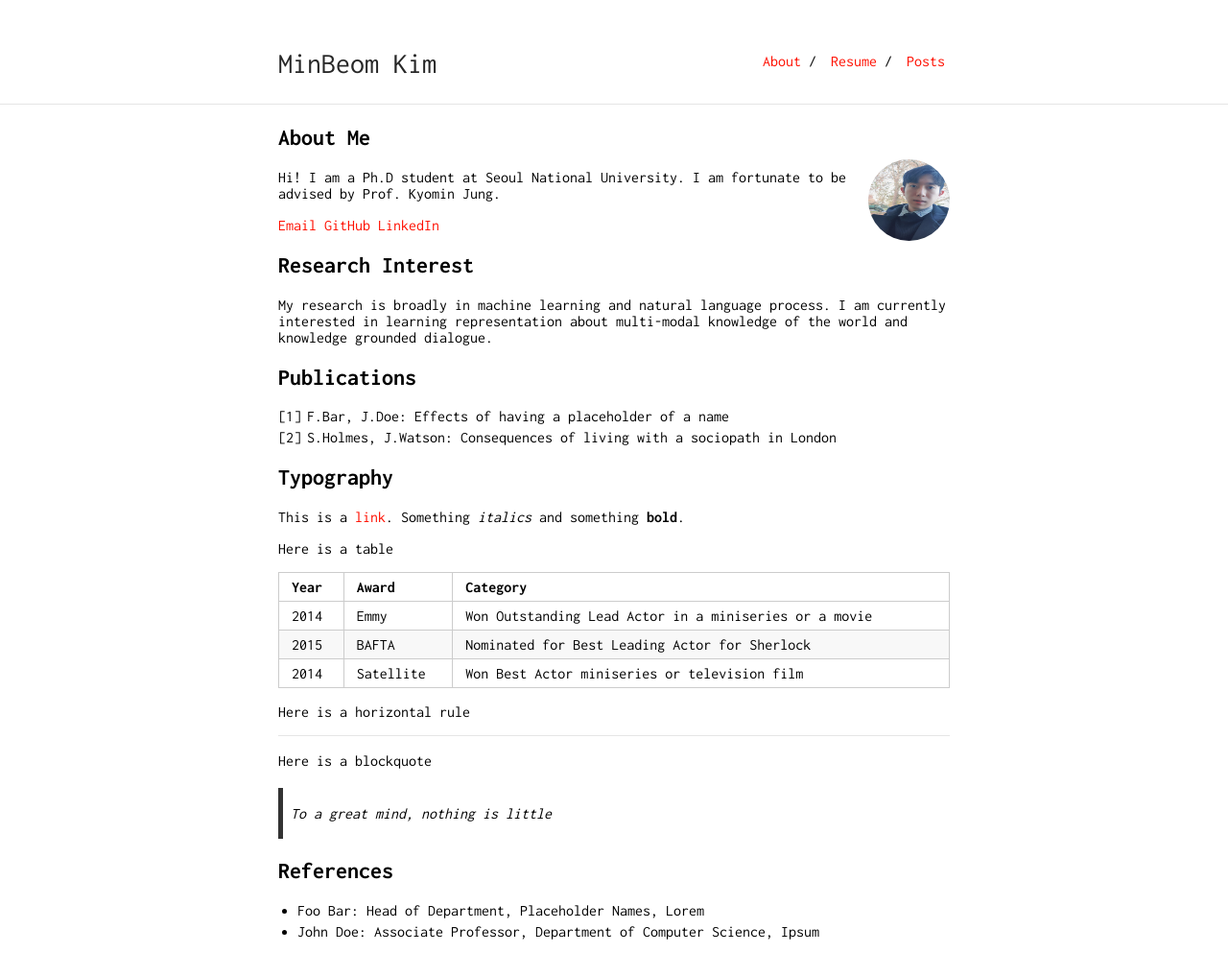
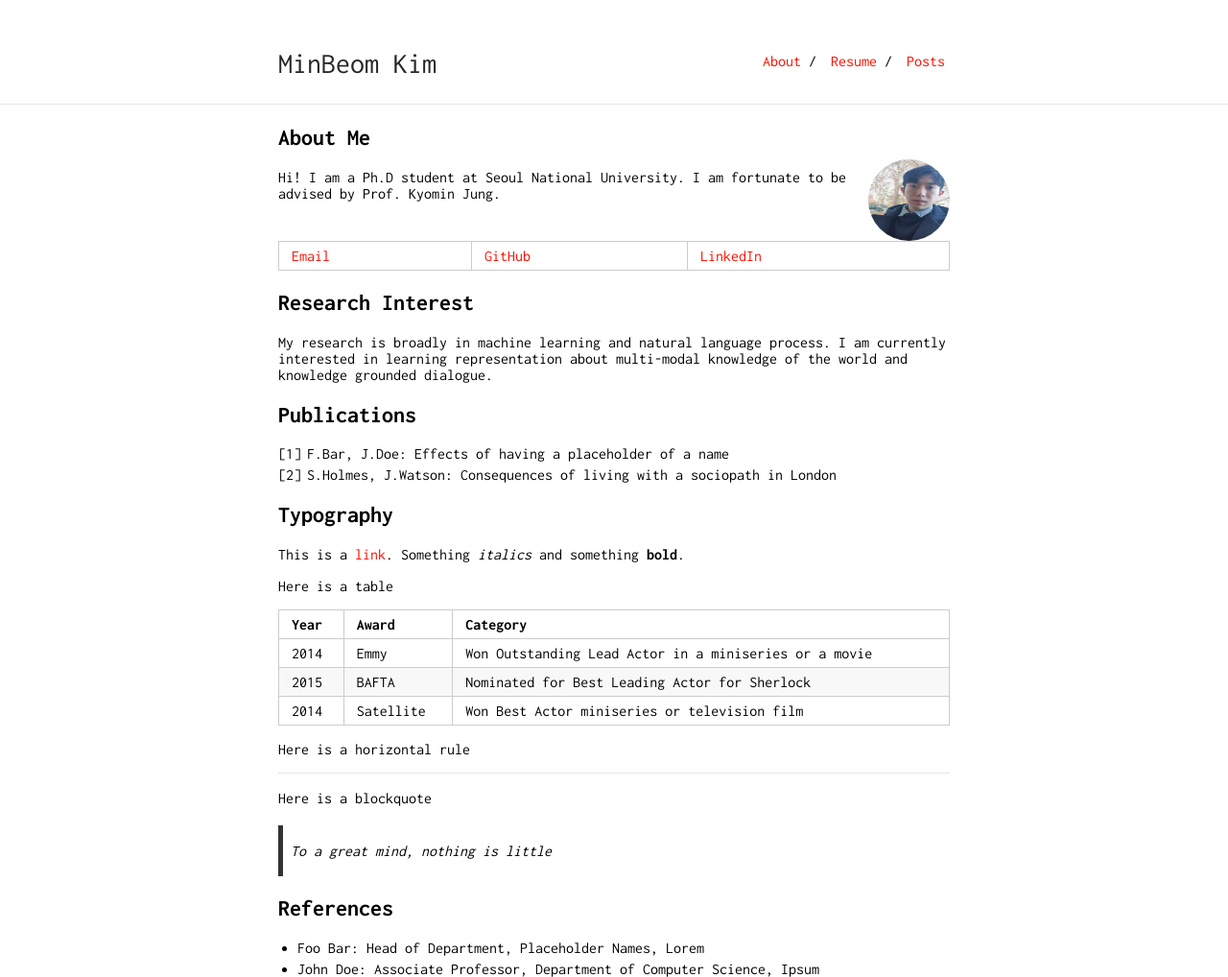
Before and after one commit to minbeomkim/minbeomkim.github.io, a Jekyll site: the page built from index.md, in a window 1280 px wide. Shown: the whole page at 96% size. Built offline with Jekyll 4.4.1, drawn with Linux system fonts in a browser that asks for light colours; our own code applies the rules of GitHub Pages for plain Markdown files; before the commit the page ends 979 px from its top, so only the background shows below that.

```diff
--- a/index.md
+++ b/index.md
@@ -8,7 +8,7 @@ layout: default
 
 Hi! I am a Ph.D student at Seoul National University. I am fortunate to be advised by Prof. Kyomin Jung.
 
-[Email](https://mail.google.com/mail/u/0/?fs=1&tf=cm&source=mailto&to=minbeomkim@snu.ac.kr) [GitHub](https://github.com/minbeomkim) [LinkedIn](https://www.linkedin.com/in/mbkimm/)
+[Email](https://mail.google.com/mail/u/0/?fs=1&tf=cm&source=mailto&to=minbeomkim@snu.ac.kr) | [GitHub](https://github.com/minbeomkim) | [LinkedIn](https://www.linkedin.com/in/mbkimm/)
 
 ## Research Interest
 
```
